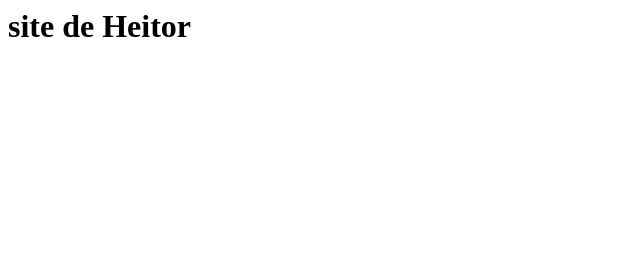
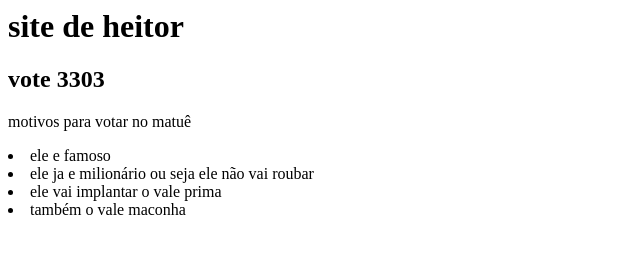
Before and after one commit to heitor22r/heitor22r.github.io, a plain HTML site: page index.html in a window 1280 px wide. Shown: the whole page, without its empty margins (0-640 px from the left). Drawn offline with Linux system fonts and the light colour scheme.

Commit message:
Update index.html

```diff
--- a/index.html
+++ b/index.html
@@ -1 +1,9 @@
-<h1>site de Heitor</h1>
+<h1>site de heitor</h1>
+
+<h2>vote 3303</h2>
+<p>motivos para votar no matuê</p>
+<li>ele e famoso</li>
+<li>ele ja e milionário ou seja ele não vai roubar </li>
+<li>ele vai implantar o vale prima</li>
+<li>também o vale maconha</li>
+<img src="https://share.google/3DLHuCC7LQdXLLowq" height="200" width="300"
```
